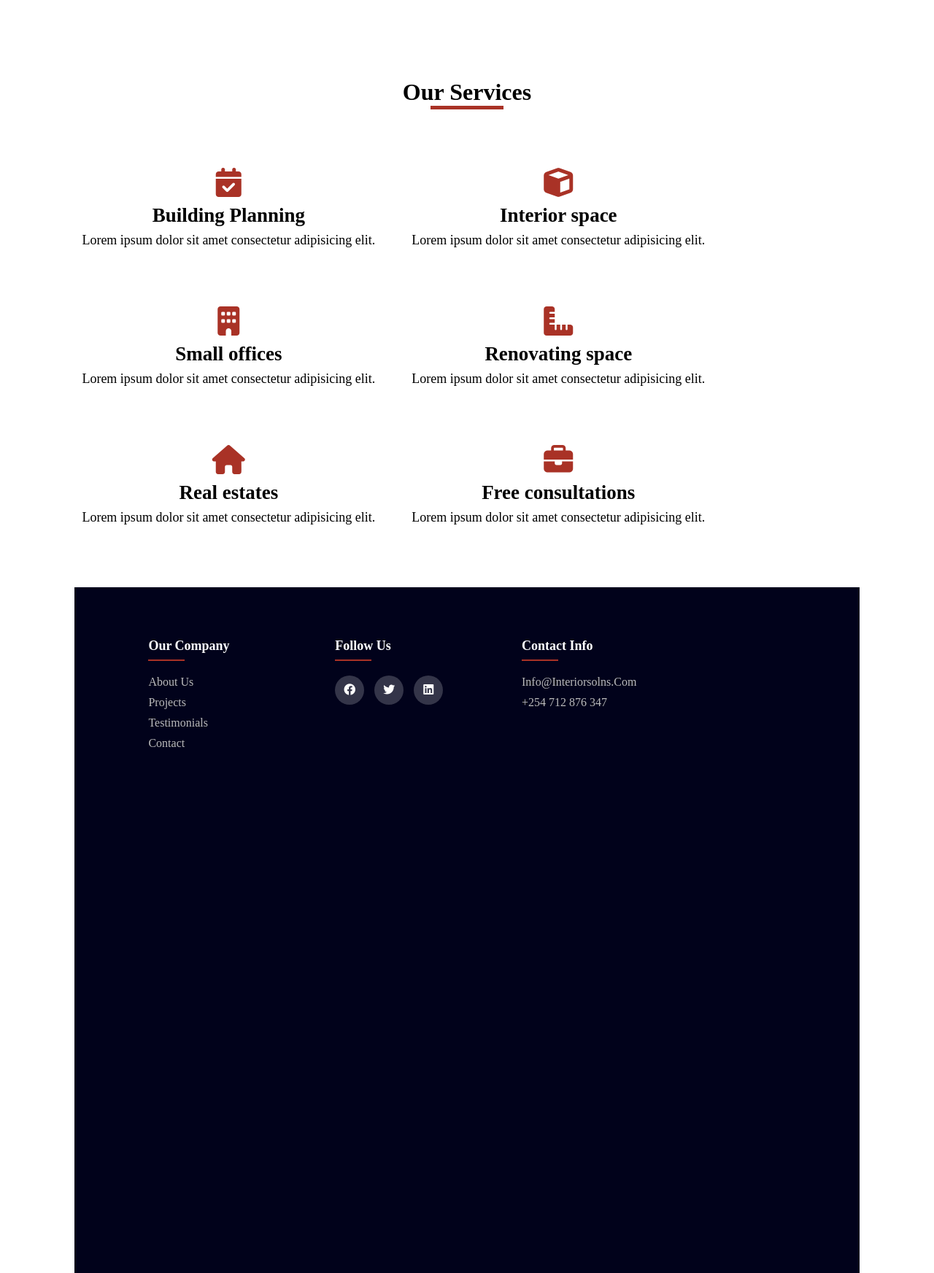
After one commit to Jovine99/Interior-Solutions, a PHP site: page /services.html in a window 1280 px wide. The commit adds this page. Shown: the whole page at 73% size. Run offline with PHP 8.4, Linux system fonts and the light colour scheme.

Commit message:
existing files

```diff
--- /dev/null
+++ b/services.css
@@ -0,0 +1,149 @@
+@import url('https://fonts.googleapis.com/css2?family=Poppins:wght@500&display=swap');
+
+*{
+    padding: 0;
+    margin: 0;
+    box-sizing:border-box;
+    font-family:'Poppins sans-serif';
+    text-decoration: none;
+    list-style: none;
+}
+.container{
+  width: 100%;
+  height: 100vh;
+  padding: 0 8%;
+}
+.container h1{
+  text-align: center;
+  padding-top: 10%;
+  margin-bottom: 60px;
+  font-weight: 600;
+  position: relative;
+}
+.container h1::after{
+  content: '';
+  background:  #A93226;
+  width: 100px;
+  height: 5px;
+  position: absolute;
+  bottom: -5px;
+  left: 50%;
+  transform:translate(-50%)
+
+}
+.row{
+  display: grid;
+  grid-template-columns: repeat(auto-fit, minmax(350px, 1fr));
+  grid-gap: 30px;
+}
+.service{
+  text-align: center;
+  padding: 25px 10px;
+  border-radius: 5px;
+  font-size: 18px;
+  cursor: pointer;
+  background: transparent;
+  transition: transform 0.5s, background 0.5s;
+}
+.service i{
+  font-size: 40px;
+  margin-bottom: 10px;
+  color: #A93226;
+}
+.service h2{
+  font-weight: 600;
+  margin-bottom: 8px;
+}
+.service:hover{
+  background: #A93226;
+  color: #fff;
+  transform: scale(1.05);
+}
+.service:hover i{
+  color: #fff;
+}
+.footer{
+  background-color: #01021B;
+  margin-top: 60px;
+  padding: 70px 0;
+
+}
+.footer .container{
+  max-width: 1170px;
+  margin: auto;
+
+}
+.row{
+  display: flex;
+  flex-wrap: wrap;
+}
+ul{
+  list-style-type: none;
+}
+.footer-col{
+  width: 25%;
+  padding: 0 15px;
+}
+.footer-col h4{
+  font-size: 18px;
+  text-transform: capitalize;
+  margin-bottom: 30px;
+  color: #fff;
+  font-weight: 500px;
+  position: relative;
+}
+.footer-col h4::before{
+  content: '';
+  position: absolute;
+  left: 0;
+  bottom: -10px;
+  background-color:  #A93226;
+  height: 2px;
+  box-sizing: border-box;
+  width: 50px;
+  background-color:#A93226 ;
+}
+.footer-col ul li:not(:last-child){
+  margin-bottom: 10px;
+}
+.footer-col ul li a{
+  font-size: 16px;
+  text-transform: capitalize;
+  color: #bbb;
+  text-decoration: none;
+  font-weight: 300;
+  display: block;
+  transition: all 0.3s ease;
+}
+.footer-col ul li a:hover{
+  color: #fff;
+  padding-left: 8px;
+}
+.footer-col .social-links a{
+  display: inline-block;
+  height: 40px;
+  width: 40px;
+  background-color: rgba(255, 255, 255, 0.2);
+  margin:0 10px 10px 0;
+  text-align: center;
+  line-height: 40px;
+  border-radius: 50%;
+  color: #fff;
+  transition: all 0.5s ease;
+}
+.footer-col .social-links a:hover{
+  color: #24262b;
+  background-color: #fff;
+}
+@media(max-width:767px) {
+  .footer-col{
+      width: 50%;
+      margin-bottom: 30px;
+  }
+}
+@media(max-width:574px) {
+  .footer-col{
+      width: 100%;
+      margin-bottom: 30px;
+  }
+}
--- /dev/null
+++ b/services.html
@@ -0,0 +1,89 @@
+<!DOCTYPE html>
+<html lang="en">
+<head>
+  <meta charset="UTF-8">
+  <meta http-equiv="X-UA-Compatible" content="IE=edge">
+  <meta name="viewport" content="width=device-width, initial-scale=1.0">
+  <title>Document</title>
+  <link rel="stylesheet" href="./services.css">
+  <link rel="stylesheet" href="https://cdnjs.cloudflare.com/ajax/libs/font-awesome/4.7.0/css/font-awesome.min.css">
+  <link rel="stylesheet"  href="https://cdnjs.cloudflare.com/ajax/libs/font-awesome/6.2.0/css/all.min.css">
+</head>
+<body>
+  <div class="container">
+    <h1>Our Services</h1>
+    <div class="row">
+      <div class="service">
+        <i class="fa fa-calendar-check-o" aria-hidden="true"></i>
+        <h2>Building Planning</h2>
+        <p>Lorem ipsum dolor sit amet consectetur adipisicing elit.</p>
+      </div>
+      <div class="service">
+        <i class="fa fa-cube" aria-hidden="true"></i>
+        <h2>Interior space</h2>
+        <p>Lorem ipsum dolor sit amet consectetur adipisicing elit.</p>
+      </div>
+
+      <div class="service">
+        <i class="fa fa-building" aria-hidden="true"></i>
+        <h2>Small offices</h2>
+        <p>Lorem ipsum dolor sit amet consectetur adipisicing elit.</p>
+      </div>
+
+      <div class="service">
+        <i class="fa-solid fa-ruler-combined"></i>
+        <h2>Renovating space</h2>
+        <p>Lorem ipsum dolor sit amet consectetur adipisicing elit.</p>
+      </div>
+
+      <div class="service">
+        <i class="fa fa-home" aria-hidden="true"></i>
+        <h2>Real estates</h2>
+        <p>Lorem ipsum dolor sit amet consectetur adipisicing elit.</p>
+      </div>
+
+      <div class="service">
+        <i class="fa fa-briefcase" aria-hidden="true"></i>
+        <h2>Free consultations</h2>
+        <p>Lorem ipsum dolor sit amet consectetur adipisicing elit.</p>
+      </div>
+
+
+
+    </div>
+    <footer  class="footer">
+      <div class="container">
+          <div class="row">
+
+              <div class="footer-col">
+                  <h4>Our company</h4>
+                  <ul>
+                      <li><a href="../about.html">About us</a></li>
+                      <li><a href="">projects</a></li>
+                      <li><a href="">Testimonials</a></li>
+                      <li><a href="">Contact</a></li>
+                  </ul>
+              </div>
+              <div class="footer-col">
+                  <h4>Follow us</h4>
+                 <div class="social-links">
+                  <a href=""><i class="fa-brands fa-facebook"></i></a>
+                  <a href=""><i class="fa-brands fa-twitter"></i></a>
+                  <a href=""><i class="fa-brands fa-linkedin"></i></a>
+                 </div>
+              </div>
+              <div class="footer-col">
+                  <h4>contact info</h4>
+                  <ul>
+                      <li><a href="#">info@interiorsolns.com</a></li>
+                      <li><a href="#">+254 712 876 347</a></li>
+                  </ul>
+              </div>
+
+          </div>
+      </div>
+
+  </footer>
+  </div>
+</body>
+</html>
```
Also changed, not shown: about.css (added, +74 -0 lines), about.html (added, +58 -0 lines), index.html (+62 -18 lines), style.css (+62 -2 lines).
